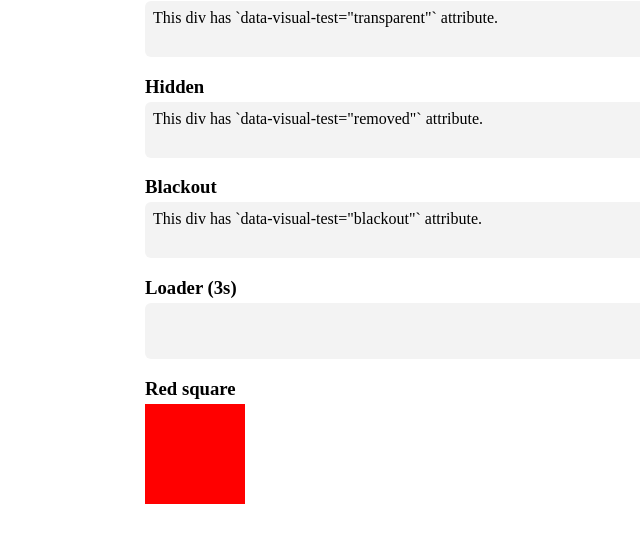
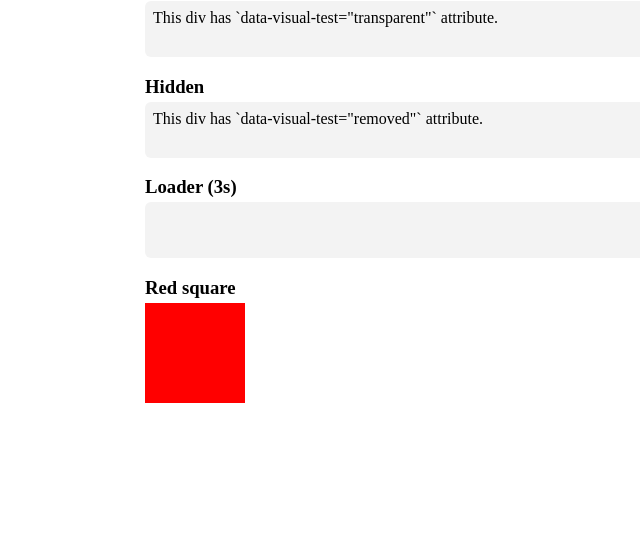
Before and after one commit to argos-ci/argos-puppeteer, a website: page fixtures/dummy.html in a window 1280 px wide. Shown: the part 105-648 px from the top of the page, without its empty margins (170-810 px from the left). Drawn offline with Linux system fonts and the light colour scheme.

Commit message:
chore: remove irrelevant example

```diff
--- a/fixtures/dummy.html
+++ b/fixtures/dummy.html
@@ -52,13 +52,6 @@
         </div>
       </div>
 
-      <h3>Blackout</h3>
-      <div class="field">
-        <div data-visual-test="blackout">
-          This div has `data-visual-test="blackout"` attribute.
-        </div>
-      </div>
-
       <h3>Loader (3s)</h3>
       <div id="loader-container" class="field">
         <div id="loader" aria-busy="true"></div>
```
